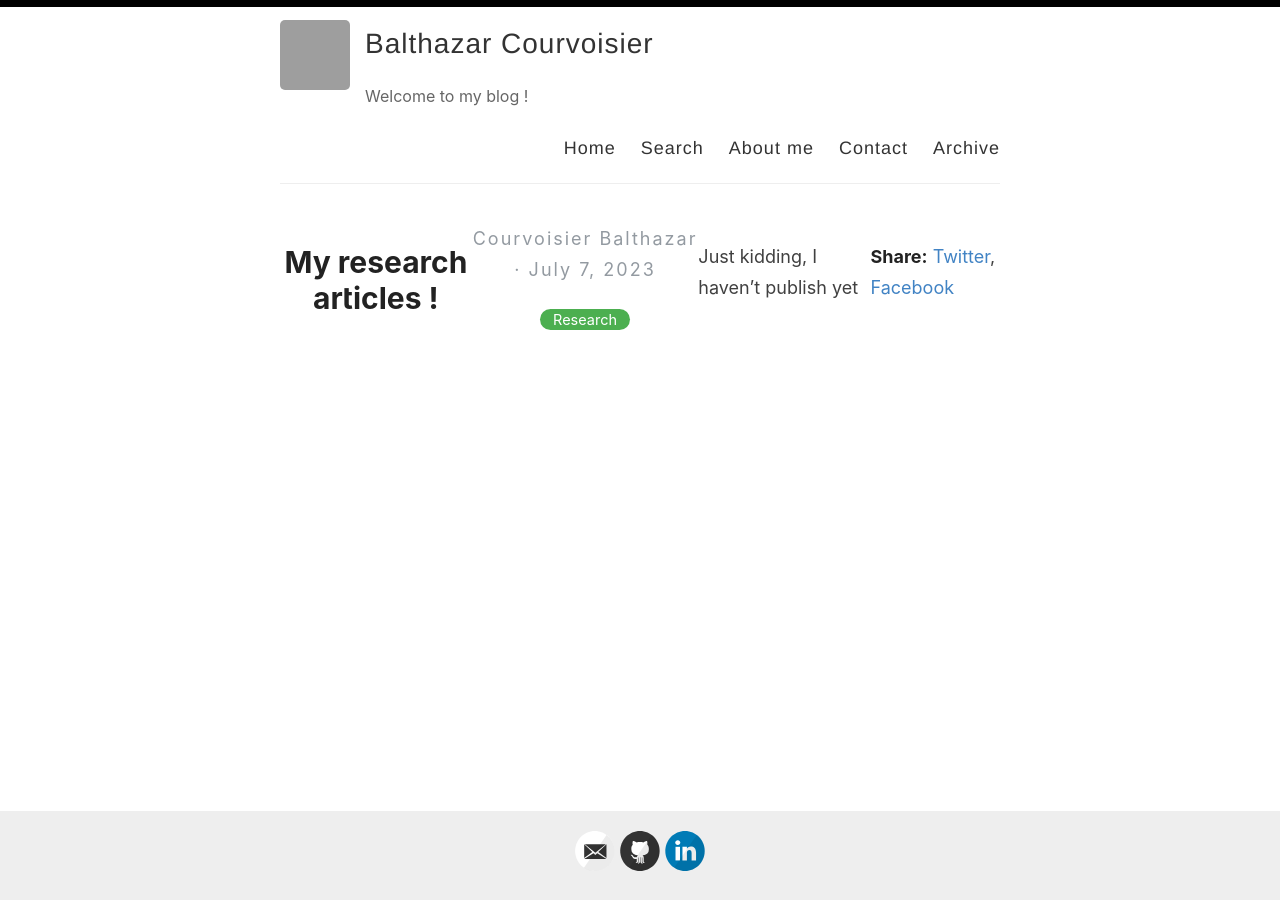
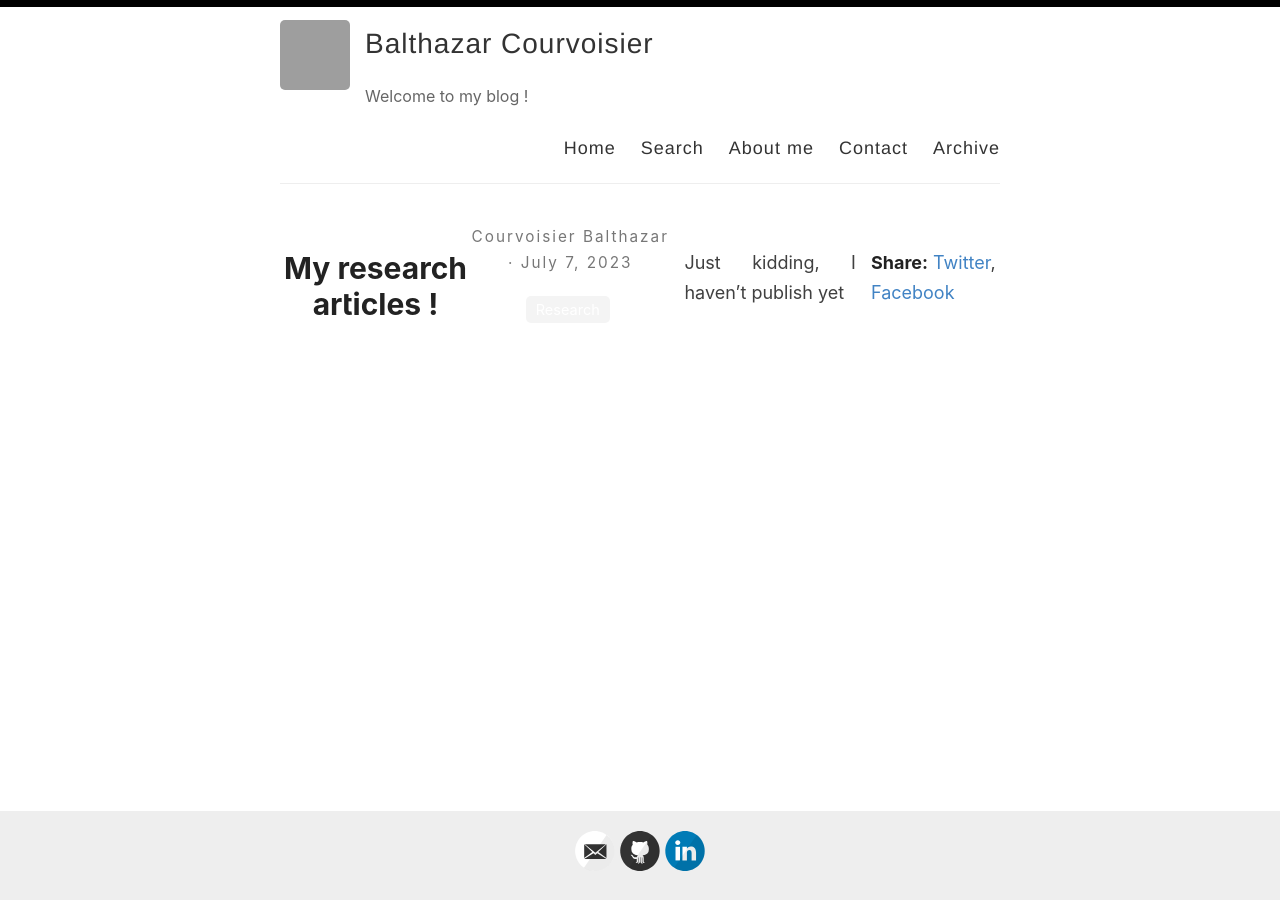
Before and after one commit to Zaltarba/blog, a Jekyll site: the page built from _posts/2023-07-07-MyResearchArticle.md, in a window 1280 px wide. Built offline with Jekyll 4.4.1, drawn with Linux system fonts in a browser that asks for light colours.

Commit message:
Update default.html

```diff
--- a/_layouts/default.html
+++ b/_layouts/default.html
@@ -25,6 +25,33 @@
             flex-basis: 50%;
             padding-right: 20px;
         }
+        .author_title {
+            color: #777;
+            font-size: 0.85em;
+            text-align: center;
+        }
+        .post-tags a {
+            background: #f4f4f4;
+            padding: 5px 10px;
+            border-radius: 5px;
+            margin-right: 5px;
+            text-decoration: none;
+        }
+
+        .post-tags {
+            text-align: center;
+            margin-bottom: 20px;
+        }
+
+        .entry {
+            text-align: justify;
+            padding: 15px;
+        }
+
+        .share-box {
+            font-weight: bold;
+        }
+
         .post-image img {
             width: 75%;
             height: auto;
```
